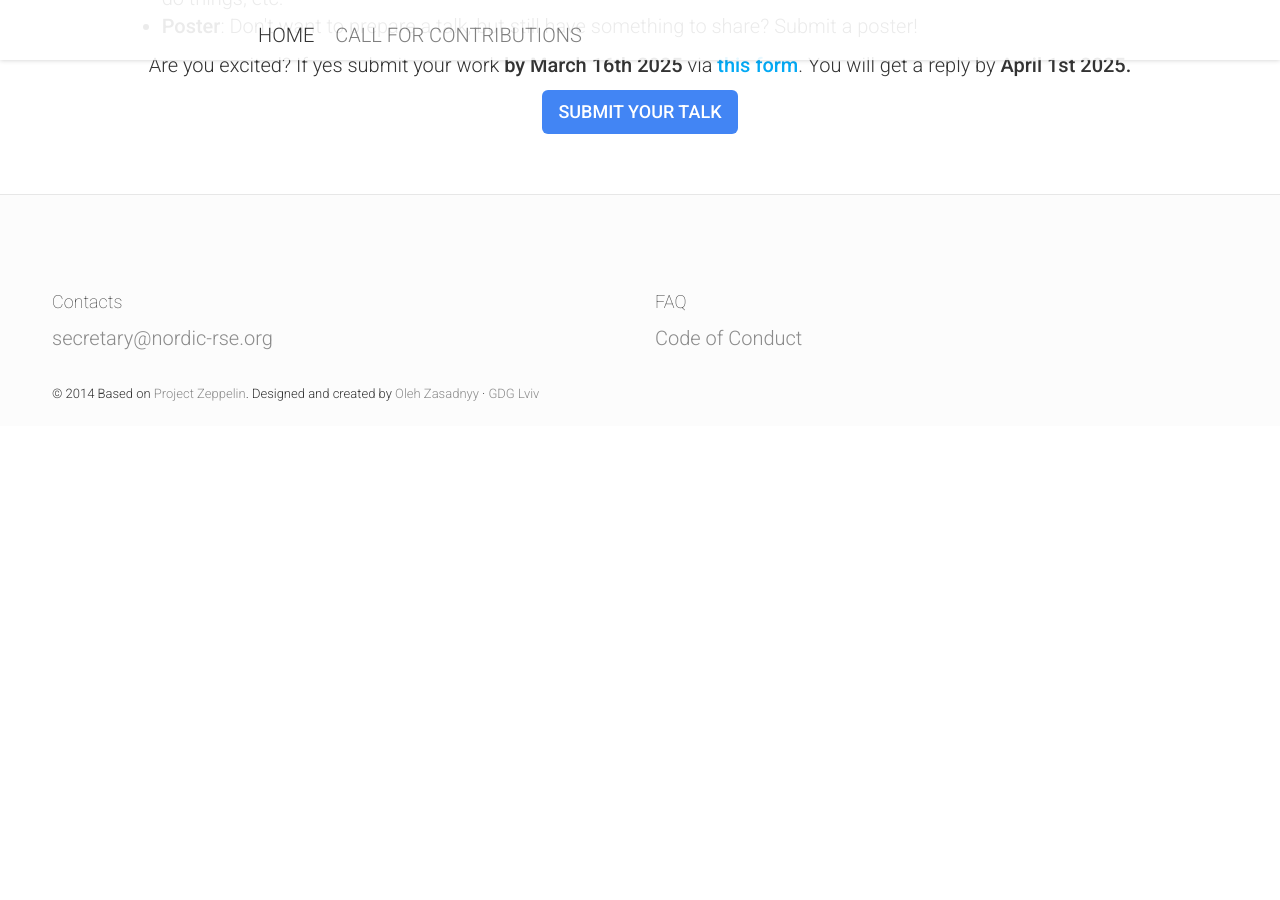
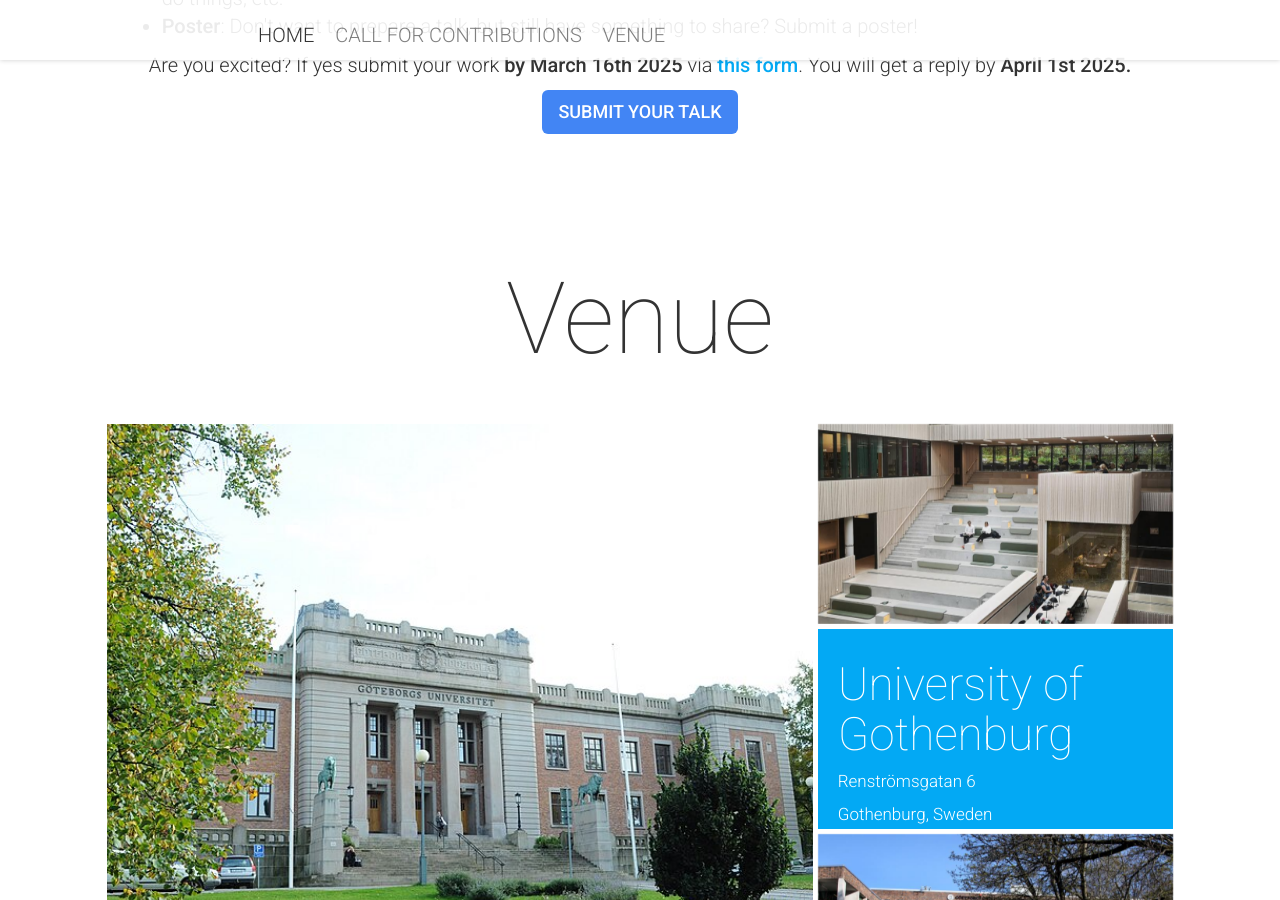
Before and after one commit to nordic-rse/nrse2025, a Jekyll site: the page built from index.html, in a window 1280 px wide and 900 px high, scrolled down 2151 px. Built offline with Jekyll 4.4.1, drawn with Linux system fonts in a browser that asks for light colours; nearby versions of some CDN libraries; comment, search, counter and statistics services are not loaded; before the commit the page ends 2577 px from its top, so only the background shows below that.

Commit message:
add venue section

```diff
--- a/_config.yml
+++ b/_config.yml
@@ -44,7 +44,7 @@ c4sponsorsUrl: "/assets/GDG_DevFest_Partnership.pdf"
 navigationLinks:
  - {permalink: "/", text: "Home"}
  - {permalink: "/#cfp", text: "Call for contributions"}
-# - {permalink: "/speakers/", text: "Speakers"}
+ - {permalink: "/#venue", text: "Venue"}
 # - {permalink: "/team/", text: "Team"}
 # - {permalink: "/logistics/", text: "Logistics"}
 # - {permalink: "/hackathon/", text: "Hackathon"}
@@ -106,11 +106,13 @@ mapMobileCenterCoordinates: "57.694991549472945, 11.98507934052062"
 # Venue Block
 venueBlockTitle: "Venue"
 venueBigImage: "venue_0.jpg"
+venueBigImageCredits: "Natonato, CC BY-SA 3.0 <https://creativecommons.org/licenses/by-sa/3.0>, via Wikimedia Commons"
 venueSmallImage1: "venue_1.jpg"
+venueSmallImage1Credits: "Gunnar Jönsson (taken from: https://www.gu.se/studera/hitta-utbildning/vara-lokaler-pa-humanisten)"
 venueSmallImage2: "venue_2.jpg"
-venueSmallImage3: "venue_3.jpg"
+venueSmallImage2Credits: "Jessica Oscarsson (taken from: https://www.gu.se/nyheter/da-inviger-vi-nya-humanisten)"
 venueTitle: "University of Gothenburg"
-venueFeatures: ["3 huge cinema screens", "Doulby Digital Surround EX audio system", "Located directly in the city center"]
+venueFeatures: ["Renströmsgatan 6", "Gothenburg, Sweden"]
 
 # Tweets Feed Block
 tweetsFeedImage: "twitter-feed.jpg"
--- a/_includes/venue.html
+++ b/_includes/venue.html
@@ -6,12 +6,12 @@
             <div class="row venue-row">
                 <div class="col-md-8 col-sm-8 venue-col">
                     <div class="venue-elem-wrapper">
-                        <div class="venue-elem image-section venue-big-elem venue-img animated hiding" data-animation="fadeIn" data-delay="0" style="background-image: url({{ site.baseurl }}/img/venue/{{ site.venueBigImage }})"></div>
+                        <div class="venue-elem image-section venue-big-elem venue-img animated hiding" role="img" title="{{ site.venueBigImageCredits }}" data-animation="fadeIn" data-delay="0" style="background-image: url({{ site.baseurl }}/img/venue/{{ site.venueBigImage }})"></div>
                     </div>
                 </div>
                 <div class="col-md-4 col-sm-4 venue-col venue-small-col">
                     <div class="venue-elem-wrapper col-md-12 col-sm-12 col-xs-6">
-                        <div class="venue-elem image-section venue-small-elem venue-img animated hiding" data-animation="fadeIn" data-delay="150" style="background-image: url({{ site.baseurl }}/img/venue/{{ site.venueSmallImage1 }})"></div>
+                        <div class="venue-elem image-section venue-small-elem venue-img animated hiding" role="img" title="{{ site.venueSmallImage1Credits }}" data-animation="fadeIn" data-delay="150" style="background-image: url({{ site.baseurl }}/img/venue/{{ site.venueSmallImage1 }})"></div>
                     </div>
                     <div class="venue-elem-wrapper col-md-12 col-sm-12 col-xs-6">
                         <div class="venue-elem venue-small-elem venue-text animated hiding" data-animation="fadeIn" data-delay="0">
@@ -22,7 +22,7 @@
                         </div>
                     </div>
                     <div class="venue-elem-wrapper col-md-12 col-sm-12 col-xs-6">
-                        <div class="venue-elem image-section venue-small-elem venue-img animated hiding" data-animation="fadeIn" data-delay="0" style="background-image: url({{ site.baseurl }}/img/venue/{{ site.venueSmallImage2 }})"></div>
+                        <div class="venue-elem image-section venue-small-elem venue-img animated hiding" role="img" title="{{ site.venueSmallImage2Credits }}" data-animation="fadeIn" data-delay="0" style="background-image: url({{ site.baseurl }}/img/venue/{{ site.venueSmallImage2 }})"></div>
                     </div>
                     <div class="venue-elem-wrapper col-xs-6 visible-xs">
                         <div class="venue-elem image-section venue-small-elem venue-img animated hiding" data-animation="fadeIn" data-delay="0" style="background-image: url({{ site.baseurl }}/img/venue/{{ site.venueSmallImage3 }})"></div>
--- a/index.html
+++ b/index.html
@@ -8,3 +8,5 @@ permalink: /
  {% include about.html %}
 
  {% include cfp.html %}
+
+ {% include venue.html %}
```
Also changed, not shown: img/venue/venue_0.jpg, img/venue/venue_1.jpg, img/venue/venue_2.jpg.
